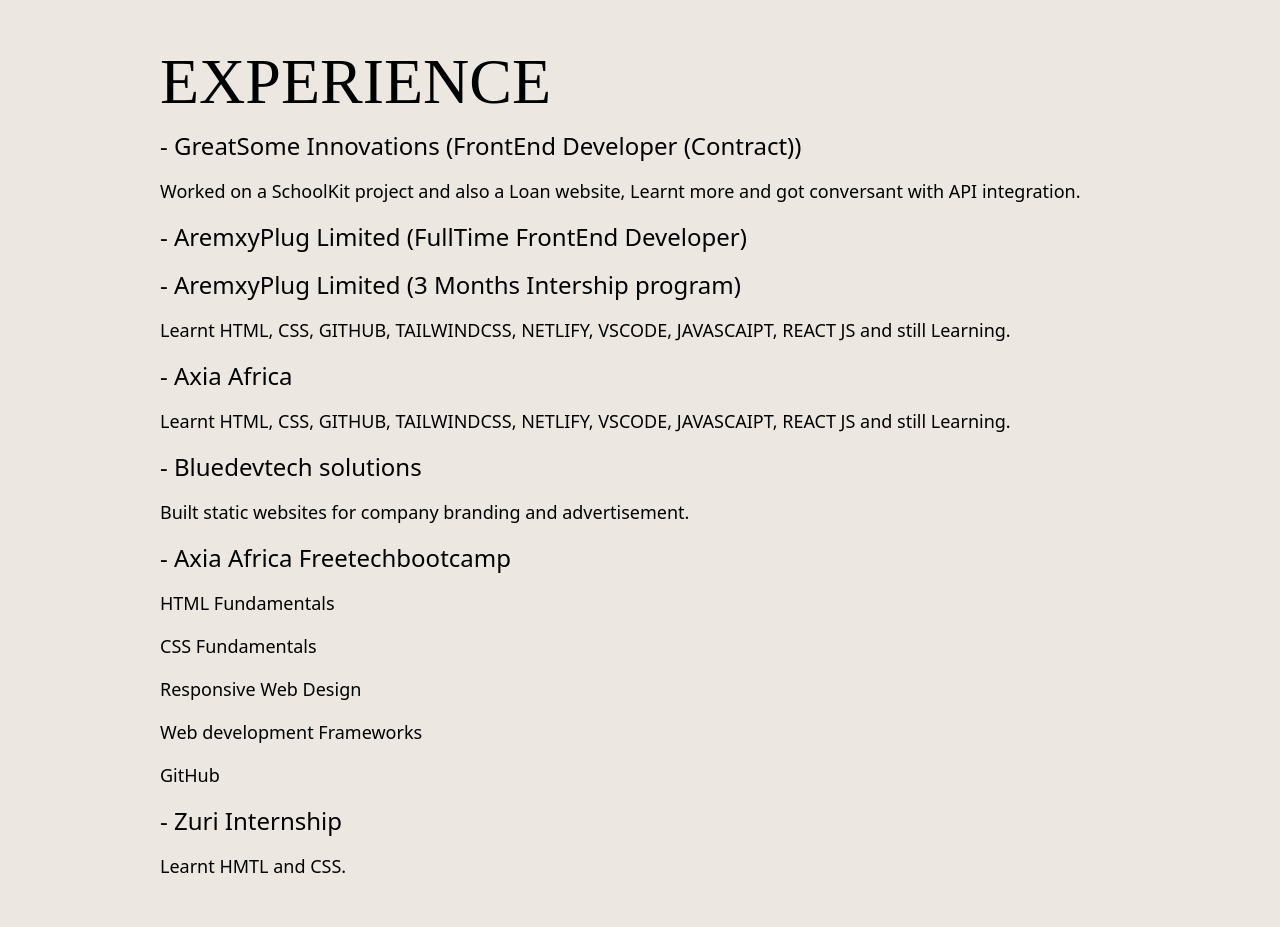
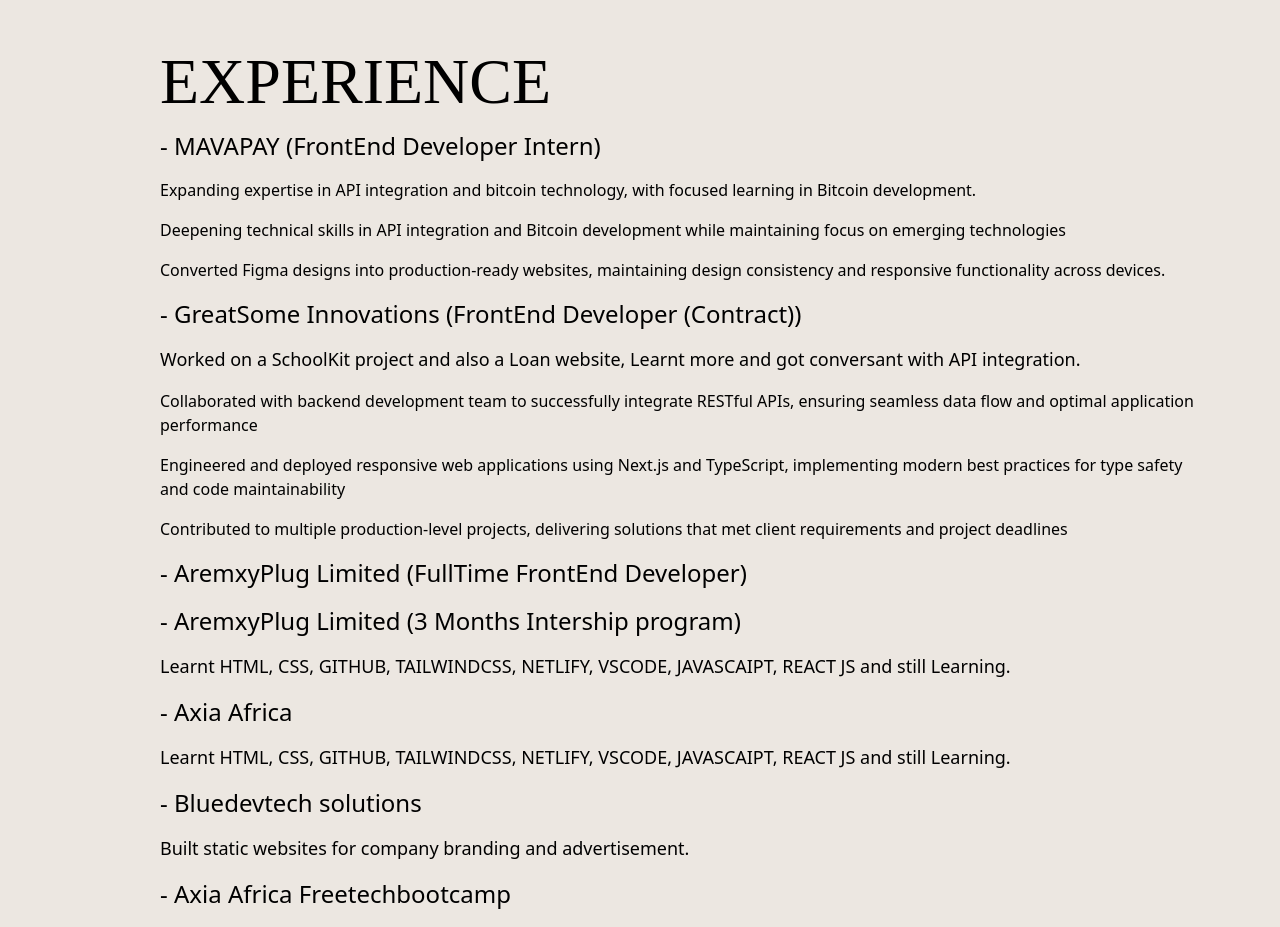
Before and after one commit to UmoloBlessing/blessing-portfolio, a React (Create React App) app: page /About in a window 1280 px wide. Shown: the part 1180-2107 px from the top of the page. Built offline with nearby package versions, Linux system fonts and the light colour scheme.

Commit message:
updated resume

```diff
--- a/src/components/About.jsx
+++ b/src/components/About.jsx
@@ -109,16 +109,44 @@ const About = () => {
 
             <div>
               <ul class="space-y-4">
+                <li class="font-400 text-2xl">
+                  - MAVAPAY (FrontEnd Developer Intern)
+                </li>
+                <p>
+                  Expanding expertise in API integration and bitcoin technology,
+                  with focused learning in Bitcoin development.
+                </p>
+                <p>
+                  Deepening technical skills in API integration and Bitcoin
+                  development while maintaining focus on emerging technologies
+                </p>
+                <p>
+                  Converted Figma designs into production-ready websites,
+                  maintaining design consistency and responsive functionality
+                  across devices.
+                </p>
 
-              <li class="font-400 text-2xl">
+                <li class="font-400 text-2xl">
                   - GreatSome Innovations (FrontEnd Developer (Contract))
                 </li>
                 <p class="font-light md:text-[18px]">
-                  Worked on a SchoolKit project and also a Loan website, Learnt more and got conversant with API integration.
+                  Worked on a SchoolKit project and also a Loan website, Learnt
+                  more and got conversant with API integration.
                 </p>
-
-
-
+                <p>
+                  Collaborated with backend development team to successfully
+                  integrate RESTful APIs, ensuring seamless data flow and
+                  optimal application performance
+                </p>
+                <p>
+                  Engineered and deployed responsive web applications using
+                  Next.js and TypeScript, implementing modern best practices for
+                  type safety and code maintainability
+                </p>
+                <p>
+                  Contributed to multiple production-level projects, delivering
+                  solutions that met client requirements and project deadlines
+                </p>
 
                 <li class="font-400 text-2xl">
                   - AremxyPlug Limited (FullTime FrontEnd Developer)
--- a/src/components/Contact.jsx
+++ b/src/components/Contact.jsx
@@ -15,6 +15,7 @@ const Contact = () => {
 
     return () => clearInterval(interval);
   }, []);
+
 
   return (
     <div>
```
Also changed, not shown: 1 other file (tests, documents, lock files or other folders).
